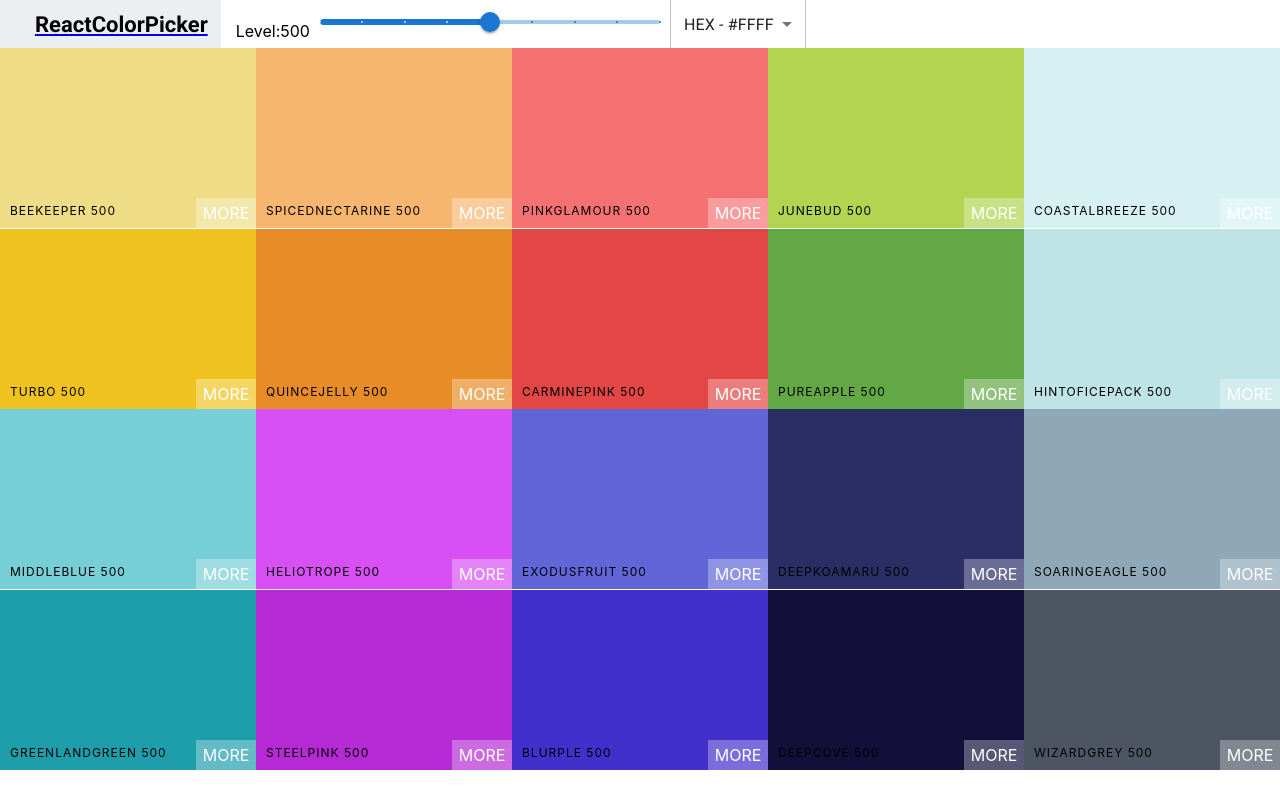
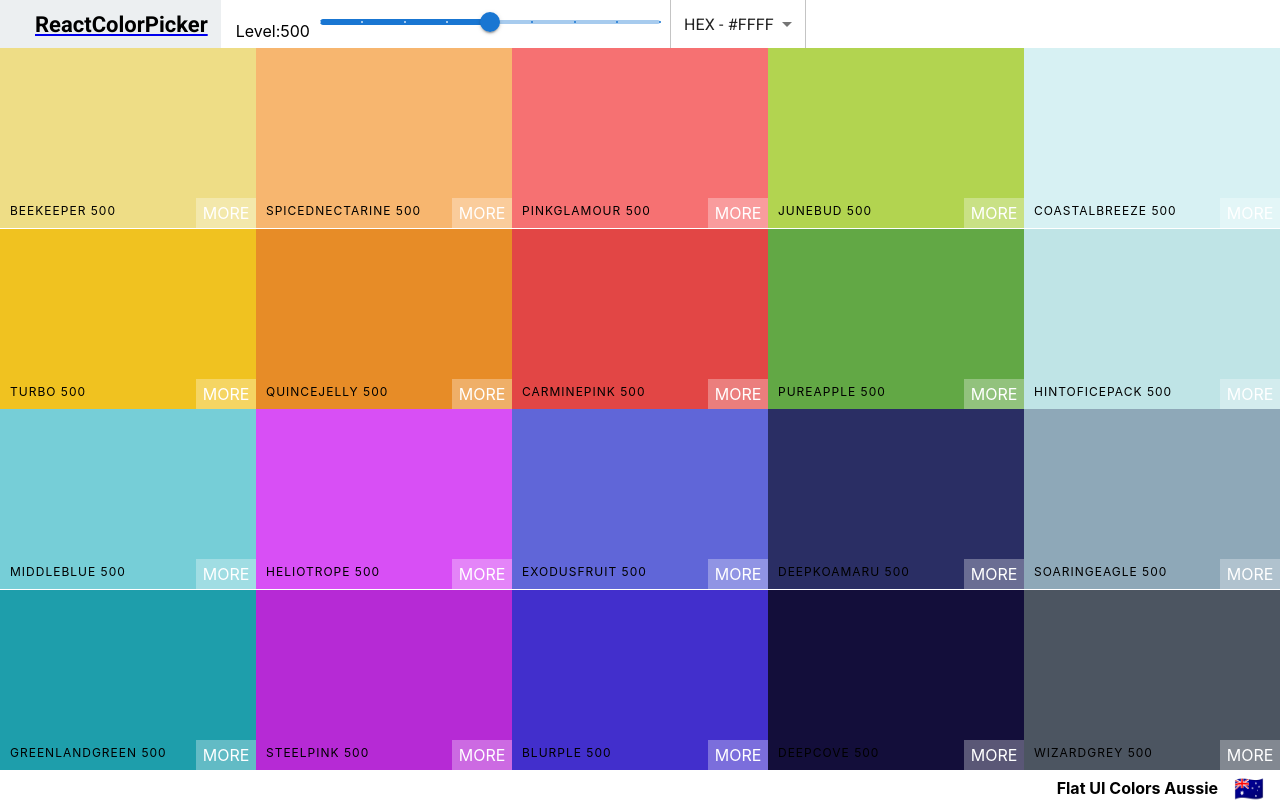
Before and after one commit to Sherelint/ColorBox, a React (Vite) app: page / in a window 1280 px wide. Built offline with nearby package versions, Linux system fonts and the light colour scheme; some icons are missing.

Commit message:
Adding Footer

```diff
--- a/index.html
+++ b/index.html
@@ -6,9 +6,9 @@
     <meta name="viewport" content="width=device-width, initial-scale=1.0" />
     <title>Vite App</title>
     <link
-  rel="stylesheet"
-  href="https://fonts.googleapis.com/css?family=Roboto:300,400,500,700&display=swap"
-/>
+      rel="stylesheet"
+      href="https://fonts.googleapis.com/css?family=Roboto:300,400,500,700&display=swap"
+    />
   </head>
   <body>
     <div id="root"></div>
--- a/src/components/ColorBox.jsx
+++ b/src/components/ColorBox.jsx
@@ -2,8 +2,7 @@ import React, { useContext, useState } from "react";
 import "../styles/ColorBox.css";
 import CopyToClipboard from "react-copy-to-clipboard";
 import { PalettesContext } from "../context/SeedColorsContext";
-import { IconButton, Snackbar } from "@mui/material";
-import { Icon } from "@iconify/react";
+import { Snackbar } from "@mui/material";
 export default function ColorBox(props) {
   const { background, name } = props;
   const [snack, setSnack] = useState(false);
--- a/src/components/Palette.jsx
+++ b/src/components/Palette.jsx
@@ -5,7 +5,7 @@ import "../styles/Palette.css";
 import Navbar from "./Navbar";
 
 export default function Palette(props) {
-  const { level, colors, format } = useContext(PalettesContext);
+  const { level, colors, format, palettes } = useContext(PalettesContext);
 
   const colorBoxes = colors[level].map((color) => (
     <ColorBox key={color.id} background={color[format]} name={color.name} />
@@ -14,6 +14,10 @@ export default function Palette(props) {
     <div className="Palette">
       <Navbar />
       <div className="Palette-colors">{colorBoxes}</div>
+      <footer className="Palette-footer">
+        {palettes[4].paletteName}
+        <span className="emoji">{palettes[4].emoji}</span>
+      </footer>
     </div>
   );
 }
--- a/src/styles/Palette.css
+++ b/src/styles/Palette.css
@@ -4,3 +4,17 @@
 .Palette-colors {
   height: 90%;
 }
+
+.Palette-footer {
+  background-color: white;
+  height: 5vh;
+  display: flex;
+  justify-content: flex-end;
+  align-items: center;
+  font-weight: bold;
+}
+
+.emoji {
+  font-size: 1.5rem;
+  margin: 0 1rem;
+}
```
